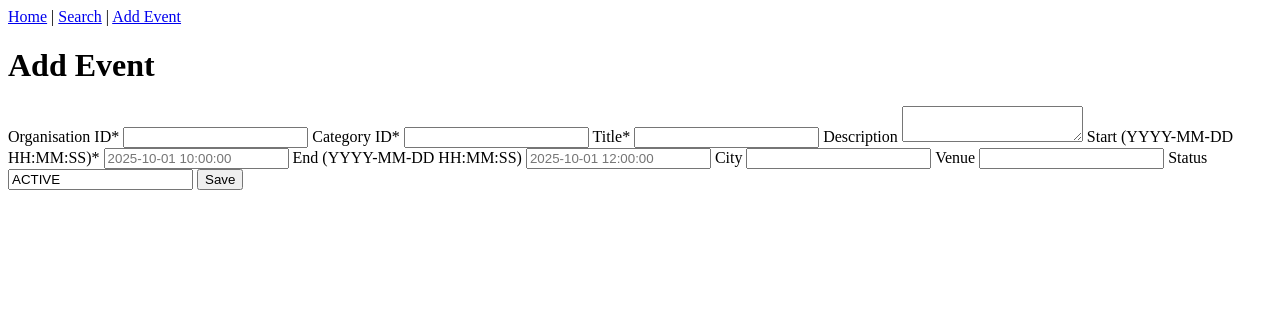
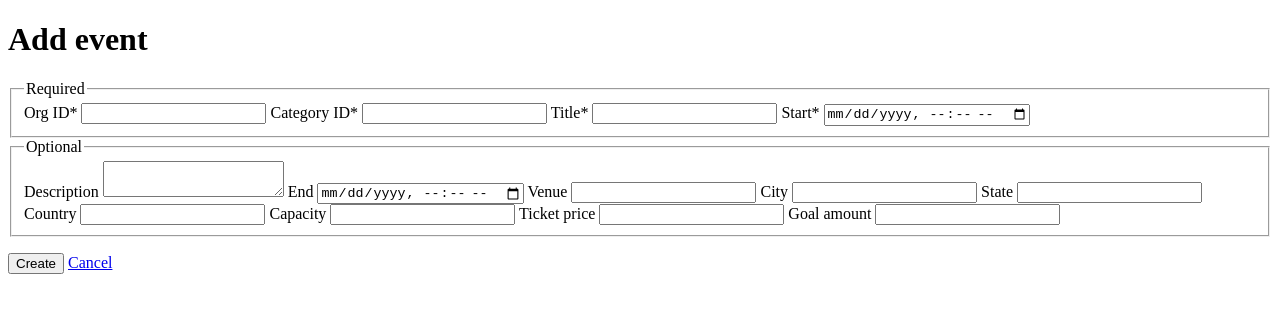
Before and after one commit to poojaya/webdev-2-assesment, a website: page WEB/public/add.html in a window 1280 px wide. Drawn offline with Linux system fonts and the light colour scheme.

Commit message:
Update add.html

```diff
--- a/WEB/public/add.html
+++ b/WEB/public/add.html
@@ -1,50 +1,42 @@
 <!doctype html>
-<html>
+<html lang="en">
 <head>
-  <meta charset="utf-8"/>
-  <title>Add Event</title>
-  <link rel="stylesheet" href="/public/css/styles.css">
+  <meta charset="utf-8" />
+  <title>Add event</title>
+  <meta name="viewport" content="width=device-width,initial-scale=1" />
 </head>
 <body>
-  <nav>
-    <a href="/">Home</a> | <a href="/search">Search</a> | <a href="/add">Add Event</a>
-  </nav>
+  <h1>Add event</h1>
 
-  <h1>Add Event</h1>
+  <form id="addForm" novalidate>
+    <fieldset>
+      <legend>Required</legend>
+      <label>Org ID* <input name="org_id" type="number" min="1" required /></label>
+      <label>Category ID* <input name="category_id" type="number" min="1" required /></label>
+      <label>Title* <input name="title" required /></label>
+      <label>Start* <input name="start_datetime" type="datetime-local" required /></label>
+    </fieldset>
 
-  <form id="eventForm">
-    <label>Organisation ID*</label>
-    <input type="number" id="org_id" required>
+    <fieldset>
+      <legend>Optional</legend>
+      <label>Description <textarea name="description"></textarea></label>
+      <label>End <input name="end_datetime" type="datetime-local" /></label>
+      <label>Venue <input name="venue" /></label>
+      <label>City <input name="city" /></label>
+      <label>State <input name="state" /></label>
+      <label>Country <input name="country" /></label>
+      <label>Capacity <input name="capacity" type="number" min="0" /></label>
+      <label>Ticket price <input name="ticket_price" type="number" step="0.01" min="0" /></label>
+      <label>Goal amount <input name="goal_amount" type="number" step="0.01" min="0" /></label>
+    </fieldset>
 
-    <label>Category ID*</label>
-    <input type="number" id="category_id" required>
+    <p id="err" style="color:#c00"></p>
+    <p id="ok" style="color:#080"></p>
 
-    <label>Title*</label>
-    <input type="text" id="title" required>
-
-    <label>Description</label>
-    <textarea id="description"></textarea>
-
-    <label>Start (YYYY-MM-DD HH:MM:SS)*</label>
-    <input type="text" id="start_datetime" placeholder="2025-10-01 10:00:00" required>
-
-    <label>End (YYYY-MM-DD HH:MM:SS)</label>
-    <input type="text" id="end_datetime" placeholder="2025-10-01 12:00:00">
-
-    <label>City</label>
-    <input type="text" id="city">
-
-    <label>Venue</label>
-    <input type="text" id="venue">
-
-    <label>Status</label>
-    <input type="text" id="status" value="ACTIVE">
-
-    <button type="submit">Save</button>
+    <button type="submit">Create</button>
+    <a href="/events.html">Cancel</a>
   </form>
 
-  <p id="msg"></p>
-
-  <script src="/public/js/add.js"></script>
+  <script src="/js/add.js"></script>
 </body>
 </html>
```
